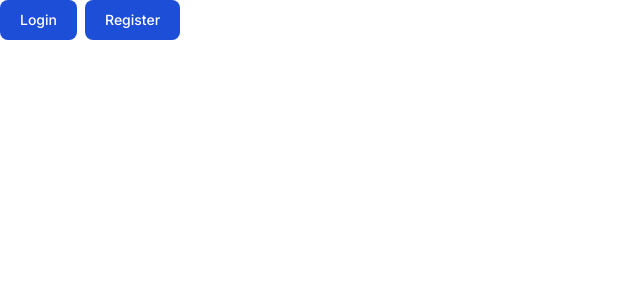
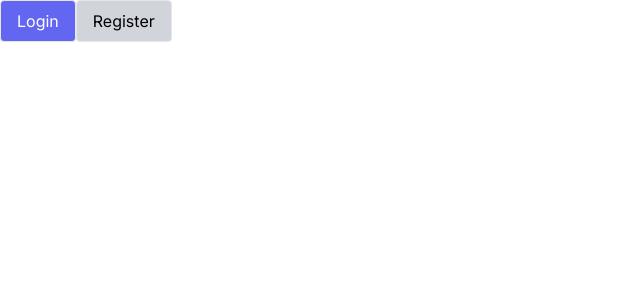
Before and after one commit to alex-js-ltd/server-components, a Next.js app: page / in a window 1280 px wide. Shown: the top 300 px of the page, without its empty margins (0-640 px from the left). Built offline with nearby package versions, Linux system fonts and the light colour scheme.

Commit message:
update the buttons

```diff
--- a/app/page.tsx
+++ b/app/page.tsx
@@ -4,37 +4,34 @@ import type { ReactElement, FormEvent } from 'react'
 import { cloneElement } from 'react'
 import { Modal } from '@/comps/modal'
 import { FormGroup, Input } from '@/comps/form-elements'
+import { LoginButton } from '@/comps/buttons'
 
 const Home = () => {
   return (
     <main>
       <Modal>
         <Modal.OpenButton>
-          <button
-            type="button"
-            className="text-white bg-blue-700 hover:bg-blue-800 focus:ring-4 focus:ring-blue-300 font-medium rounded-lg text-sm px-5 py-2.5 mr-2 mb-2 dark:bg-blue-600 dark:hover:bg-blue-700 focus:outline-none dark:focus:ring-blue-800"
-          >
-            Login
-          </button>
+          <LoginButton variant="primary">Login</LoginButton>
         </Modal.OpenButton>
 
         <Modal.Contents title="Login">
-          <LoginForm submitButton={<button></button>} />
+          <LoginForm
+            submitButton={<LoginButton variant="primary" children="Login" />}
+          />
         </Modal.Contents>
       </Modal>
 
       <Modal>
         <Modal.OpenButton>
-          <button
-            type="button"
-            className="text-white bg-blue-700 hover:bg-blue-800 focus:ring-4 focus:ring-blue-300 font-medium rounded-lg text-sm px-5 py-2.5 mr-2 mb-2 dark:bg-blue-600 dark:hover:bg-blue-700 focus:outline-none dark:focus:ring-blue-800"
-          >
-            Register
-          </button>
+          <LoginButton variant="secondary">Register</LoginButton>
         </Modal.OpenButton>
 
         <Modal.Contents title="Register">
-          <LoginForm submitButton={<button></button>} />
+          <LoginForm
+            submitButton={
+              <LoginButton variant="secondary" children="Register" />
+            }
+          />
         </Modal.Contents>
       </Modal>
     </main>
--- a/comps/buttons.tsx
+++ b/comps/buttons.tsx
@@ -1,3 +1,5 @@
+import { clsx } from 'clsx'
+
 const CircleButton = (props: JSX.IntrinsicElements['button']) => (
   <button
     className="rounded-full w-10 h-10 leading-10 flex items-center justify-center bg-base text-text border border-gray-10 cursor-pointer"
@@ -5,4 +7,17 @@ const CircleButton = (props: JSX.IntrinsicElements['button']) => (
   />
 )
 
-export { CircleButton }
+const LoginButton = ({
+  variant,
+  ...rest
+}: JSX.IntrinsicElements['button'] & { variant: 'primary' | 'secondary' }) => (
+  <button
+    className={clsx('px-4 py-2 rounded border', {
+      'bg-indigo-500 text-white': variant === 'primary',
+      'bg-gray-300 text-black': variant === 'secondary',
+    })}
+    {...rest}
+  />
+)
+
+export { CircleButton, LoginButton }
```
